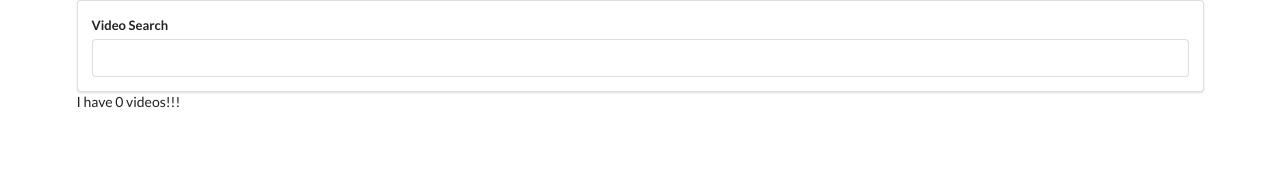
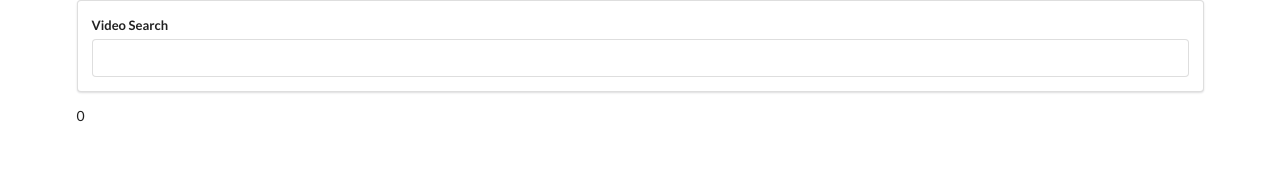
Before and after one commit to jambur88/react_video_player, a React (Create React App) app: page / in a window 1280 px wide. Shown: the top 176 px of the page. Built offline with nearby package versions, Linux system fonts and the light colour scheme.

Commit message:
Create VideoList component and passed the fetched videos down with props

```diff
--- a/src/components/App.js
+++ b/src/components/App.js
@@ -1,6 +1,7 @@
 import React from "react";
 import SearchBar from "./SearchBar";
 import youtube from "../apis/youtube";
+import VideoList from "./VideoList";
 
 class App extends React.Component {
   state = { videos: [] };
@@ -18,8 +19,8 @@ class App extends React.Component {
   render() {
     return (
       <div className="ui container">
-        <SearchBar onFormSubmit={this.onTermSubmit} />I have{" "}
-        {this.state.videos.length} videos!!!
+        <SearchBar onFormSubmit={this.onTermSubmit} />
+        <VideoList videos={this.state.videos} />
       </div>
     );
   }
--- /dev/null
+++ b/src/components/VideoList.js
@@ -0,0 +1,7 @@
+import React from "react";
+
+const VideoList = (props) => {
+  return <div>{props.videos.length}</div>;
+};
+
+export default VideoList;
```
